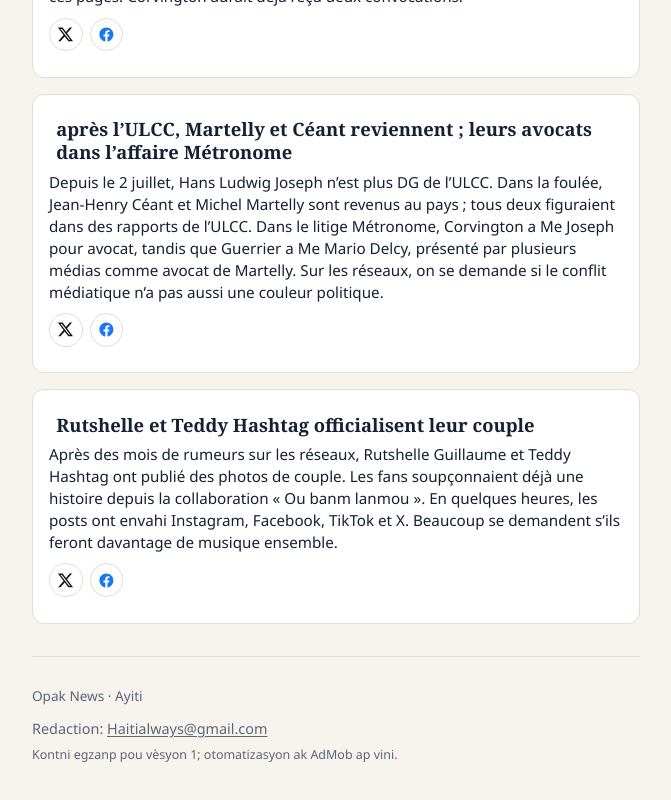
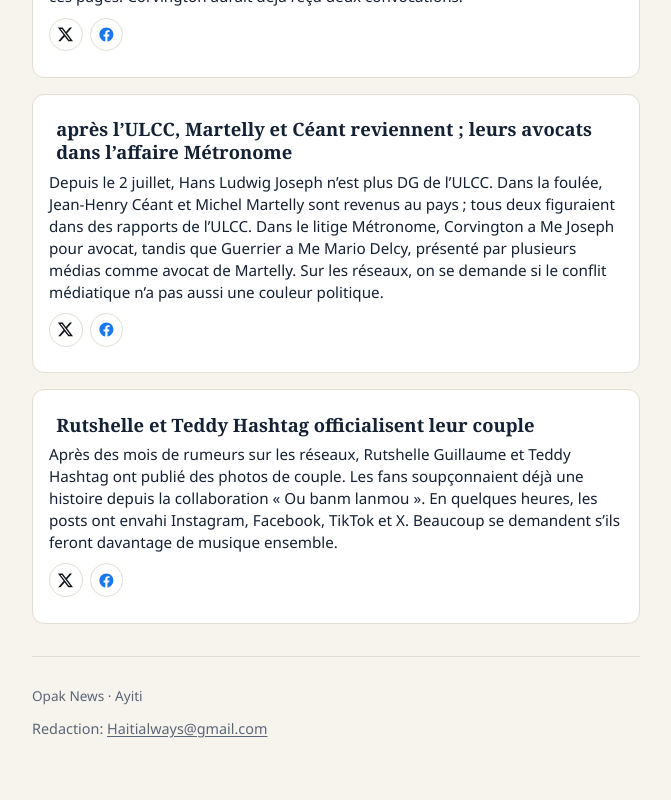
Before and after one commit to haitialways-pixel/opak-news, a React (Vite) app: page / in a window 1280 px wide. Shown: the part 5996-6796 px from the top of the page, without its empty margins (304-975 px from the left). Built offline with nearby package versions, Linux system fonts and the light colour scheme; no server answers.

Commit message:
Remove v1 sample-content footer line

```diff
--- a/src/pages/HomePage.tsx
+++ b/src/pages/HomePage.tsx
@@ -19,9 +19,6 @@ export function HomePage() {
           Redaction:{" "}
           <a href={`mailto:${SITE.contactEmail}`}>{SITE.contactEmail}</a>
         </p>
-        <p className="muted">
-          Kontni egzanp pou vèsyon 1; otomatizasyon ak AdMob ap vini.
-        </p>
       </footer>
     </div>
   );
```
Also changed, not shown: 1 other file (tests, documents, lock files or other folders).
